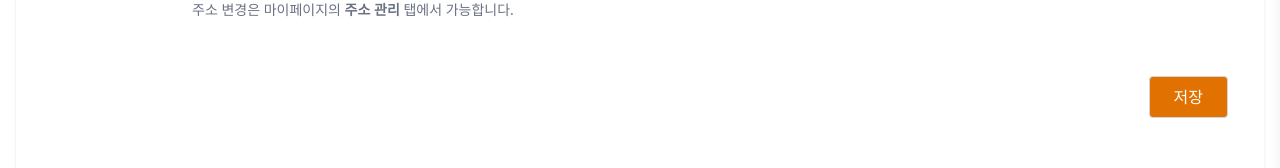
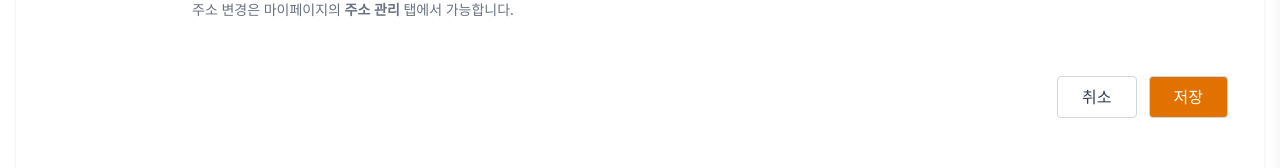
Before and after one commit to Devcourse-BE6-8-1-Team10/Frontend, a Next.js app: page /member/mypage/edit in a window 1280 px wide. Shown: the part 515-683 px from the top of the page. Built offline with nearby package versions, Linux system fonts and the light colour scheme.

Commit message:
feat: 회원 정보 수정 페이지 버튼 수정

```diff
--- a/src/app/member/mypage/edit/page.tsx
+++ b/src/app/member/mypage/edit/page.tsx
@@ -96,10 +96,18 @@ export default function EditProfilePage() {
 
             <tr>
               <td colSpan={2} className="pt-8 pr-1">
-                <div className="flex justify-end">
+                <div className="flex justify-end gap-3">
+                  <Button
+                    text="취소"
+                    onClick={() => router.back()}
+                    bgColor="bg-white"
+                    fontColor="text-gray-700"
+                    hoverColor="hover:bg-gray-100"
+                    className="px-6"
+                  />
                   <Button
                     text="저장"
-                    onClick={() => router.push("/member/mypage")}
+                    onClick={handleSubmit}
                     bgColor="bg-amber-600"
                     hoverColor="hover:bg-amber-500"
                     fontColor="text-white"
```
